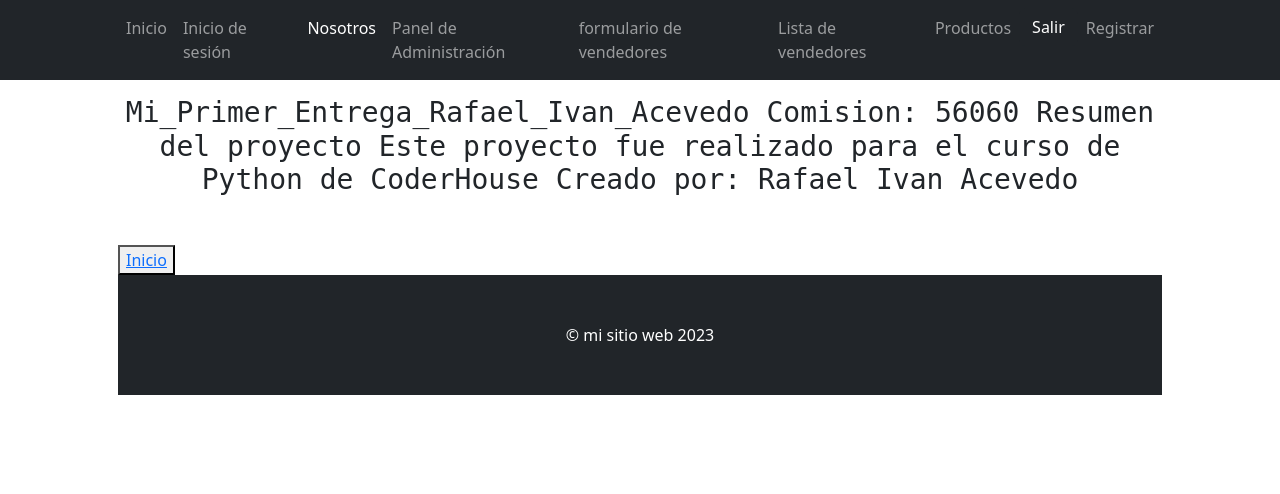
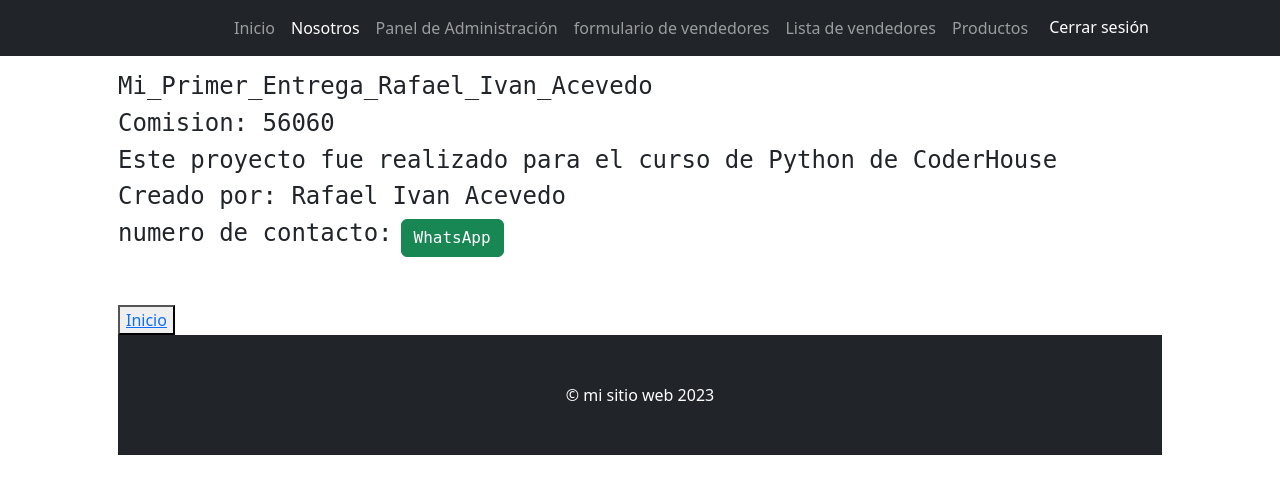
Before and after one commit to raflilion001/Playground_Final_Project_Acevedo, a Django app: page /about in a window 1280 px wide. Shown: the top 494 px of the page. Run offline with Django 5.2, Linux system fonts and the light colour scheme; a user stored in the database is signed in; some libraries are stand-ins or nearby versions.

Commit message:
mejoras en lo visual

```diff
--- a/Proyecto_final/Proyecto_final/settings.py
+++ b/Proyecto_final/Proyecto_final/settings.py
@@ -123,3 +123,6 @@ STATIC_URL = 'static/'
 # https://docs.djangoproject.com/en/5.0/ref/settings/#default-auto-field
 
 DEFAULT_AUTO_FIELD = 'django.db.models.BigAutoField'
+
+MEDIA_ROOT = BASE_DIR / 'media'
+MEDIA_URL = '/media/'
--- a/Proyecto_final/tienda/templates/tienda/about.html
+++ b/Proyecto_final/tienda/templates/tienda/about.html
@@ -2,19 +2,18 @@
 
 {% block contenido %}
 
-    <div class="text-center display-1 mb-5 mt-3" style="font-family: monospace" >
+    <div class=" display-1 mb-5 mt-3" style="font-family: monospace" >
         <h3>
-            Mi_Primer_Entrega_Rafael_Ivan_Acevedo
+           <h4>Mi_Primer_Entrega_Rafael_Ivan_Acevedo</h4>
+           <h4>Comision: 56060</h4>
+           <h4>  </h4>
+           <h4>Este proyecto fue realizado para el curso de Python de CoderHouse</h4>
+           <h4>Creado por: Rafael Ivan Acevedo</h4>
 
-            Comision: 56060
-
-            Resumen del proyecto
-
-            Este proyecto fue realizado para el curso de Python de CoderHouse
-
-            Creado por: Rafael Ivan Acevedo
-
-
+           <div class="d-flex">
+            <h4>numero de contacto: </h4>
+            <a class="btn btn-success ms-2" href="https:/wa.me/543815495052" target="_blank">WhatsApp</a> <!-- Botón de WhatsApp con margen a la izquierda -->
+        </div>
          </h3>
 
     </div>
--- a/Proyecto_final/tienda/templates/tienda/navbar.html
+++ b/Proyecto_final/tienda/templates/tienda/navbar.html
@@ -8,7 +8,6 @@
             <ul class="navbar-nav ms-auto mb-2 mb-lg-0">
 
                 <li class="nav-item"><a class="nav-link {% if request.path == '/' %}active{% endif %} " aria-current="page" href="{% url 'index' %}">Inicio</a></li>
-                <li class="nav-item"><a class="nav-link {% if request.resolver_match.view_name == 'Login' %}active{% endif %}" href="{% url 'Login' %}">Inicio de sesión  </a></li>
                 <li class="nav-item"><a class="nav-link {% if request.path == '/about' %}active{% endif %}" href="{% url 'about' %}"> Nosotros </a></li>
 
                 {% if user.is_authenticated %}
@@ -21,12 +20,11 @@
 
                     <form  action="{% url 'logout' %}" method="post">
                       {% csrf_token %}
-                      <button type="submit" class="btn btn-dark" >Salir </button>
+                      <button type="submit" class="btn btn-dark" >Cerrar sesión</button>
                     </form>
                     </li>
 
                 {% endif %}
-                <li><a class="nav-link {% if request.resolver_match.view_name == 'Registro' %}active{% endif %}" href="{% url 'Registro' %}">Registrar</a></li>
 
             </ul>
         </div>
```
Also changed, not shown: Proyecto_final/producto/templates/producto/producto_categoria_list.html (+11 -9 lines), Proyecto_final/tienda/templates/tienda/index.html (+11 -6 lines), Proyecto_final/db.sqlite3.
